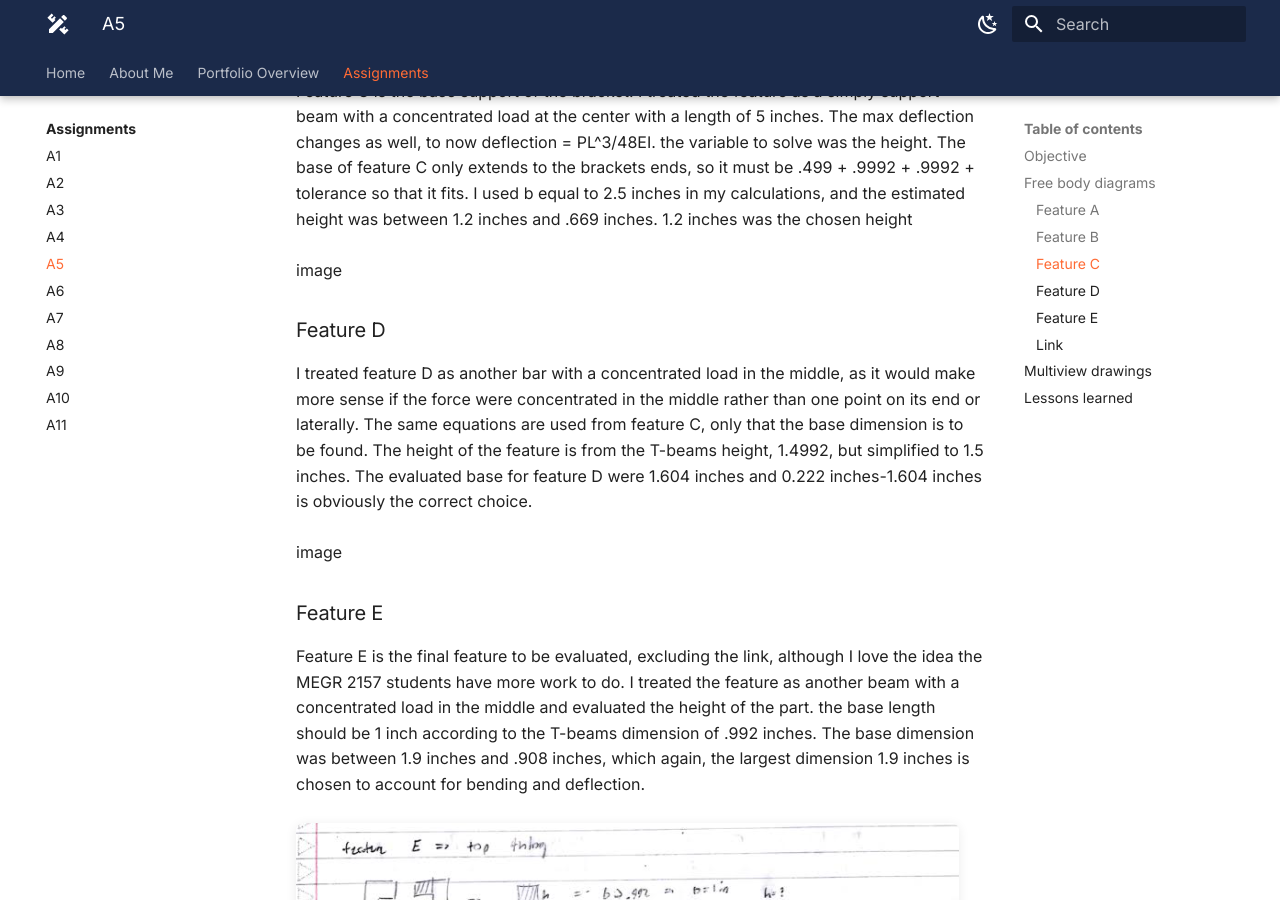
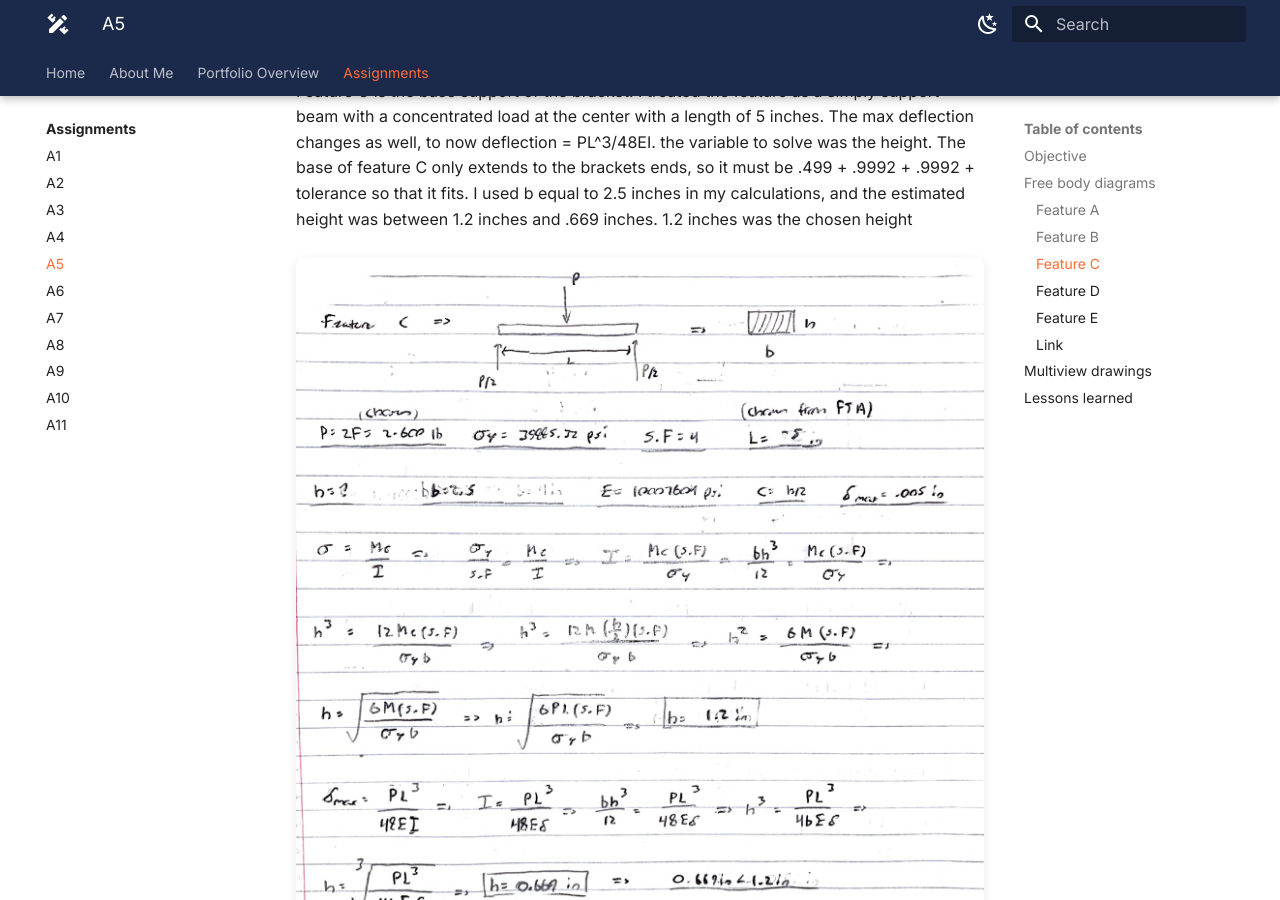
Before and after one commit to ajchiocca/megr2157-portfolio, an MkDocs documentation site: the page built from docs/assignments/A05/index.md, in a window 1280 px wide and 900 px high, scrolled down 2909 px. Built offline with MkDocs 1.6.1 and Material for MkDocs 9.7.7, drawn with Linux system fonts in a browser that asks for light colours.

Commit message:
Fix image references in A05 index.md
Updated image references for features C, D, and E in the assignment documentation.

```diff
--- a/docs/assignments/A05/index.md
+++ b/docs/assignments/A05/index.md
@@ -26,13 +26,13 @@ Feature B is the section that connects feature A to the rest of the part. I trea
 Feature C is the base support of the bracket. I treated the feature as a simply support beam with a concentrated load at the center with a length of 5 inches. The max deflection changes as well, to now deflection = PL^3/48EI. the variable to solve was the height. The base of feature C only extends to the brackets ends, so it must be .499 + .9992 + .9992 + tolerance so that it fits. I used b equal to 2.5 inches in my calculations, and the estimated height was between 1.2 inches and .669 inches. 1.2 inches was the chosen height
 <br>
 <br>
-image
+![FTC](FTC.png)
 
 ### Feature D
 I treated feature D as another bar with a concentrated load in the middle, as it would make more sense if the force were concentrated in the middle rather than one point on its end or laterally. The same equations are used from feature C, only that the base dimension is to be found. The height of the feature is from the T-beams height, 1.4992, but simplified to 1.5 inches. The evaluated base for feature D were 1.604 inches and 0.222 inches-1.604 inches is obviously the correct choice.
 <br>
 <br>
-image
+![FTD](FTD.png)
 
 ### Feature E
 Feature E is the final feature to be evaluated, excluding the link, although I love the idea the MEGR 2157 students have more work to do. I treated the feature as another beam with a concentrated load in the middle and evaluated the height of the part. the base length should be 1 inch according to the T-beams dimension of .992 inches. The base dimension was between 1.9 inches and .908 inches, which again, the largest dimension 1.9 inches is chosen to account for bending and deflection.
```
